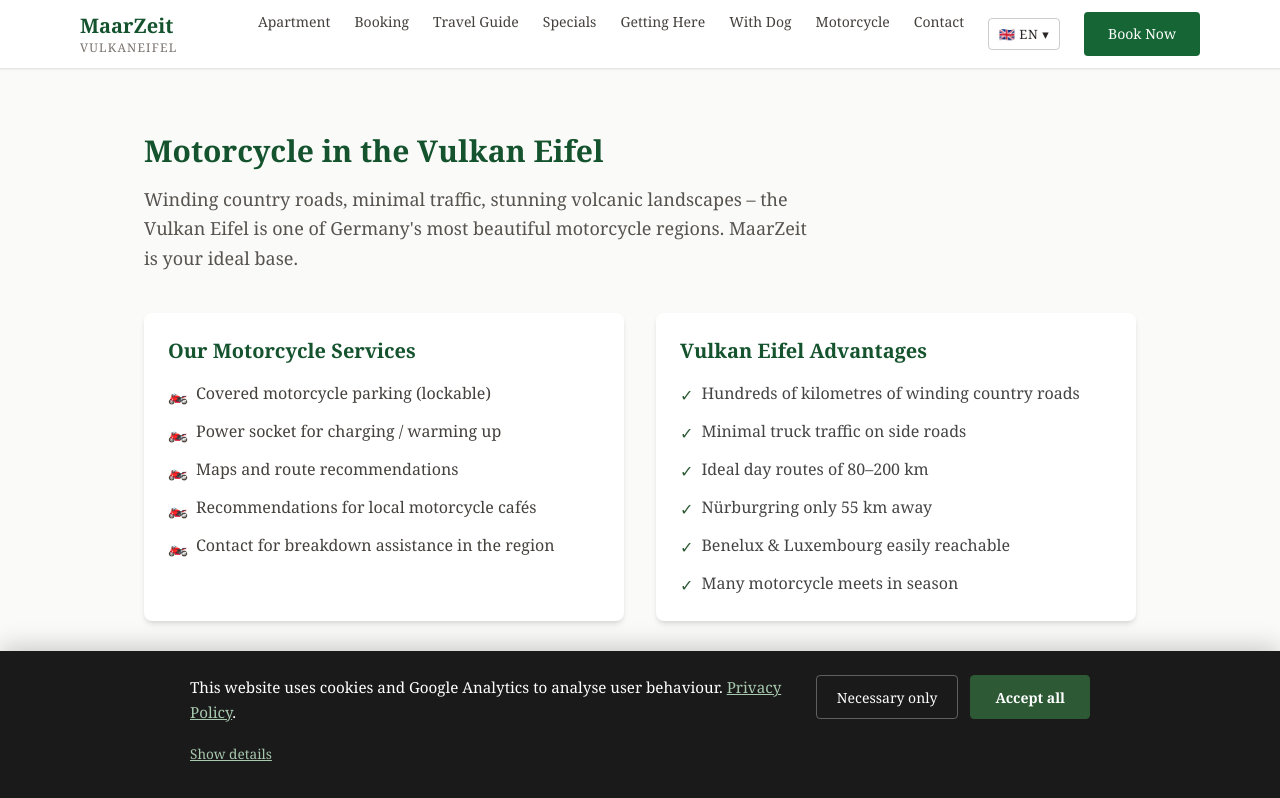
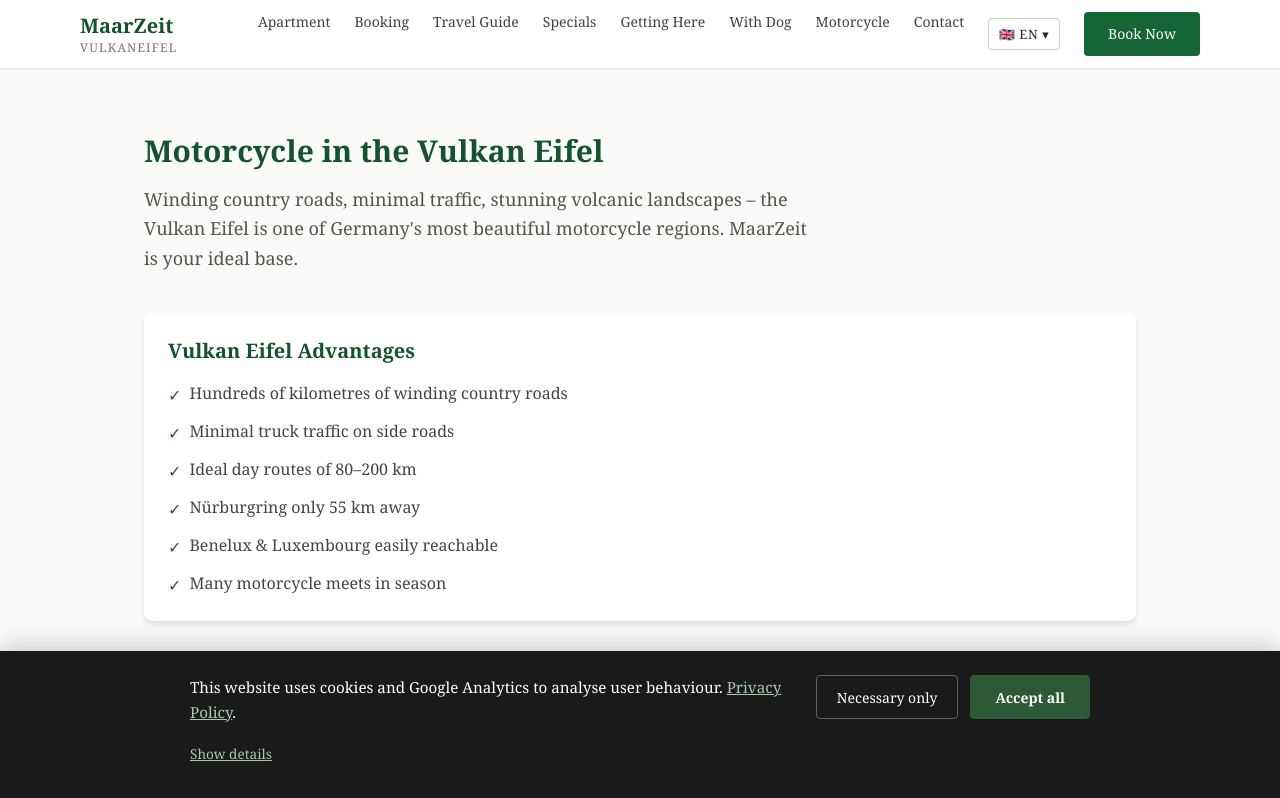
Before and after one commit to OMueller-1976/maarzeit-vulkaneifel, a Next.js app: page /en/motorrad in a window 1280 px wide. Shown: the top 798 px of the page. Built offline with nearby package versions, Linux system fonts and the light colour scheme.

Commit message:
Motorrad: Service-Abschnitt entfernt

```diff
--- a/app/[locale]/motorrad/page.tsx
+++ b/app/[locale]/motorrad/page.tsx
@@ -8,14 +8,6 @@ const translations = {
     title: 'Motorradurlaub in der Vulkaneifel',
     subtitle: 'Motorrad in der Vulkaneifel',
     description: 'Kurvenreiche Landstraßen, kaum Verkehr, beeindruckende Vulkanlandschaft – die Vulkaneifel gehört zu den schönsten Motorradregionen Deutschlands. MaarZeit ist Ihre ideale Basis.',
-    serviceTitle: 'Unser Motorrad-Service',
-    serviceItems: [
-      'Überdachter Motorradstellplatz (abschließbar)',
-      'Steckdose zum Laden / Warmhalten',
-      'Karten und Streckenempfehlungen',
-      'Empfehlung für lokale Motorrad-Cafés',
-      'Kontakt zu Pannenhilfe in der Region',
-    ],
     advantagesTitle: 'Vulkaneifel-Vorteile',
     advantages: [
       'Hunderte Kilometer kurvenreicher Landstraßen',
@@ -68,14 +60,6 @@ const translations = {
     title: 'Motorcycle Holiday in the Vulkan Eifel',
     subtitle: 'Motorcycle in the Vulkan Eifel',
     description: "Winding country roads, minimal traffic, stunning volcanic landscapes – the Vulkan Eifel is one of Germany's most beautiful motorcycle regions. MaarZeit is your ideal base.",
-    serviceTitle: 'Our Motorcycle Services',
-    serviceItems: [
-      'Covered motorcycle parking (lockable)',
-      'Power socket for charging / warming up',
-      'Maps and route recommendations',
-      'Recommendations for local motorcycle cafés',
-      'Contact for breakdown assistance in the region',
-    ],
     advantagesTitle: 'Vulkan Eifel Advantages',
     advantages: [
       'Hundreds of kilometres of winding country roads',
@@ -128,14 +112,6 @@ const translations = {
     title: 'Motorvakantie in de Vulkaan Eifel',
     subtitle: 'Motor in de Vulkaan Eifel',
     description: 'Bochtige landweggetjes, nauwelijks verkeer, indrukwekkende vulkanische landschappen – de Vulkaan Eifel behoort tot de mooiste motorgebieden van Duitsland. MaarZeit is uw ideale uitvalsbasis.',
-    serviceTitle: 'Onze Motorservices',
-    serviceItems: [
-      'Overdekte motorparkeerplaats (afsluitbaar)',
-      'Stopcontact voor opladen / opwarmen',
-      'Kaarten en routeaanbevelingen',
-      'Aanbevelingen voor lokale motorcafés',
-      'Contact voor pechhulp in de regio',
-    ],
     advantagesTitle: 'Vulkaan Eifel Voordelen',
     advantages: [
       'Honderden kilometers bochtige landwegen',
@@ -188,14 +164,6 @@ const translations = {
     title: "Vacances Moto dans l'Eifel Volcanique",
     subtitle: "Moto dans l'Eifel Volcanique",
     description: "Routes sinueuses, peu de circulation, paysages volcaniques impressionnants – l'Eifel volcanique est l'une des plus belles régions moto d'Allemagne. MaarZeit est votre base idéale.",
-    serviceTitle: 'Nos Services Moto',
-    serviceItems: [
-      'Parking moto couvert (fermable à clé)',
-      'Prise électrique pour charger / préchauffer',
-      "Cartes et recommandations d'itinéraires",
-      'Recommandations de cafés moto locaux',
-      'Contact pour assistance en cas de panne',
-    ],
     advantagesTitle: "Avantages de l'Eifel Volcanique",
     advantages: [
       'Des centaines de kilomètres de routes sinueuses',
@@ -284,19 +252,8 @@ export default async function MotorradPage() {
         {tr.description}
       </p>
 
-      {/* Service */}
-      <div className="grid md:grid-cols-2 gap-8 mb-14">
-        <div className="card">
-          <h2 className="text-xl font-bold text-green-900 mb-4">{tr.serviceTitle}</h2>
-          <ul className="space-y-3 text-stone-700">
-            {tr.serviceItems.map((item) => (
-              <li key={item} className="flex items-start gap-2">
-                <span className="text-green-600 mt-0.5">🏍️</span>
-                {item}
-              </li>
-            ))}
-          </ul>
-        </div>
+      {/* Vorteile */}
+      <div className="mb-14">
         <div className="card">
           <h2 className="text-xl font-bold text-green-900 mb-4">{tr.advantagesTitle}</h2>
           <ul className="space-y-3" style={{ color: '#444' }}>
```
